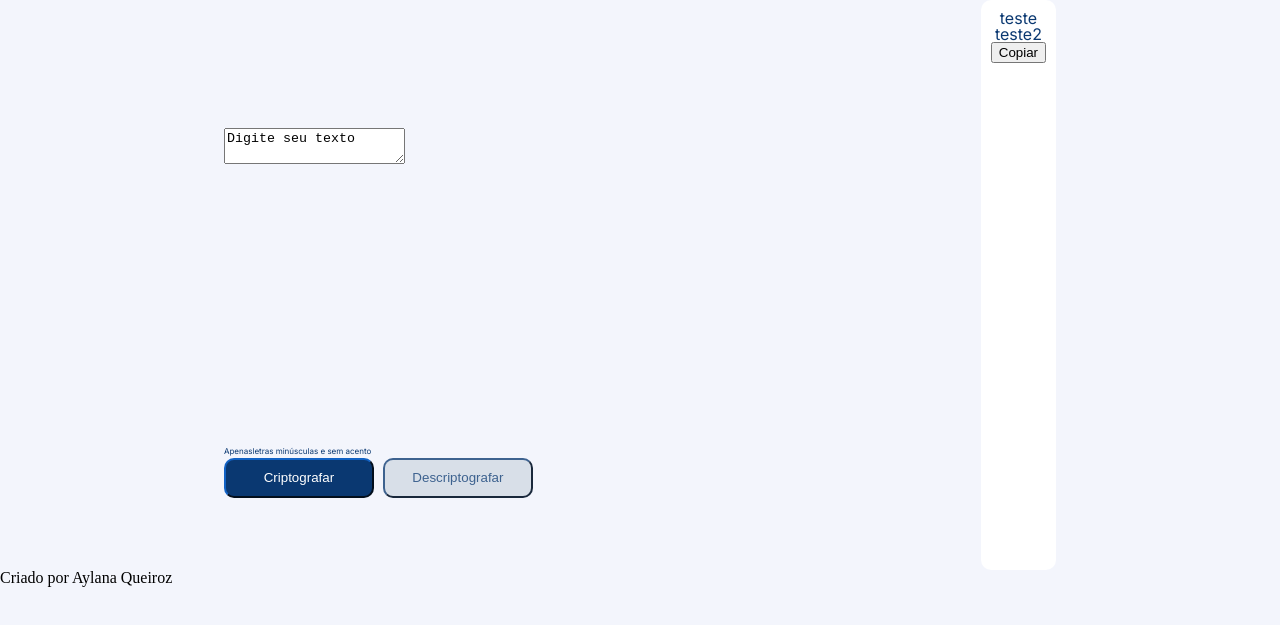
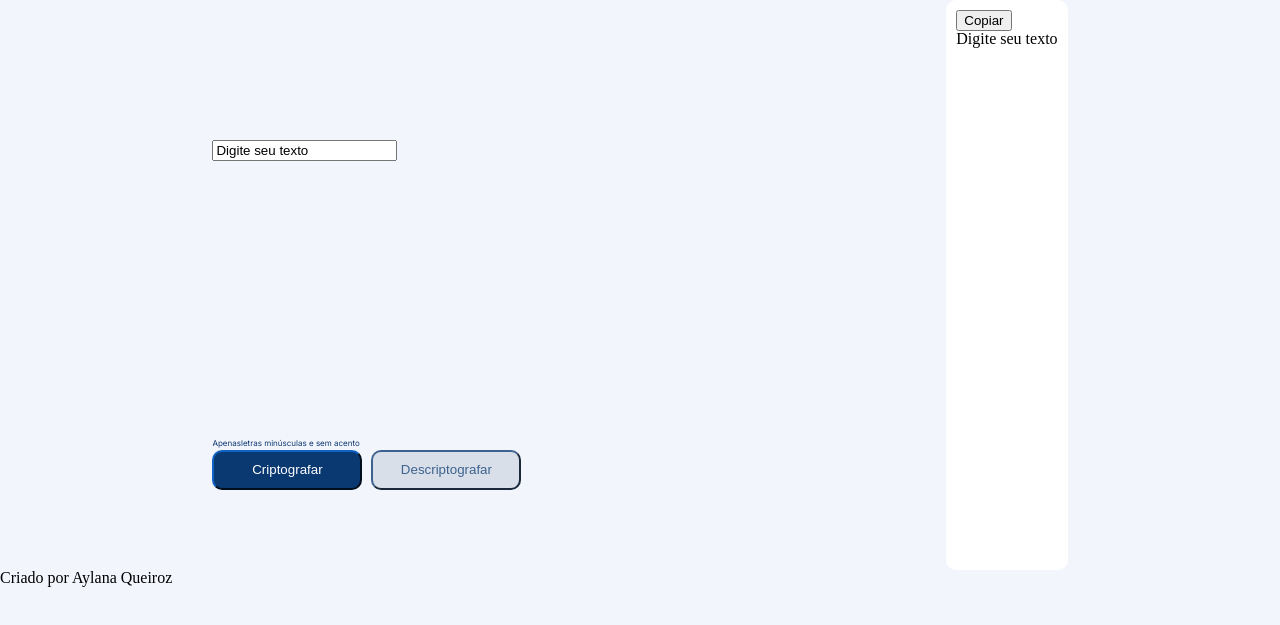
Before and after one commit to AylanaQueiroz/challenge_decodificador, a plain HTML site: page index.html in a window 1280 px wide. Both pictures are taken after a click on the button "Criptografar". Shown: the part 61-686 px from the top of the page. Drawn offline with Linux system fonts and the light colour scheme; a web font is replaced by a local one.

Commit message:
botao criptografar pegando valor da mensagem campo texto e mostrando a mensagem no campo mensagem criptografada

```diff
--- a/index.html
+++ b/index.html
@@ -20,17 +20,17 @@
     <header> <img class="logo" src="img/cabecalho.png"></header>
     <div class="container">
         <div class="text">
-            <textarea>Digite seu texto</textarea>
+            <input ype="text" id="campo_texto" value="Digite seu texto" onfocus="this.value=' ';">
             <div class="buttons">
                 <spam>Apenasletras minúsculas e sem acento</spam>
                 <button id="do_button" class="do_button">Criptografar</button>
                 <button id="undo_button" class="undo_button">Descriptografar</button>
             </div>
         </div>
-        <div class="texto_criptografado">
+        <div id="texto_criptografado" class="texto_criptografado">
             <img id="img_lupa" class="img_lupa" src="img/msg_img.svg" alt="">
             <h1 id="msg_cripto" class="msg_cripto"> Nenhuma mensagem encontrada</h1>
-            <p id="msg_cripto_2"  class="msg_cripto">Digite uma mensagem que você deseja criptografar</p>
+            <p id="msg_cripto_2" class="msg_cripto">Digite uma mensagem que você deseja criptografar</p>
             <button>Copiar</button>
         </div>
 
--- a/script.js
+++ b/script.js
@@ -3,7 +3,7 @@
 // a ação: imagem ficará com display: none, e o campo texto abaixo da imagem receberá um ''innerHtml'' que mostrará o valor do campo textarea.
 
 
-
+const campoTexto = document.getElementById('campo_texto')
 const botaoDo = document.getElementById('do_button');
 const botaoUndo = document.getElementById('undo_button');
 const imagemLupa = document.getElementById('img_lupa');
@@ -11,15 +11,28 @@ const campoMensagem = document.getElementById('msg_cripto');
 const campoMensagem2 =  document.getElementById('msg_cripto_2');
 
 
-botaoDo.addEventListener('click', showMessage)
+botaoDo.addEventListener('click', criptografarMsg)
 
-function showMessage() {
+function criptografarMsg() {
 
 
     imagemLupa.style.display = 'none';
-    campoMensagem.innerHTML= 'teste';
-    campoMensagem2.innerHTML = 'teste2'
+    campoMensagem.style.display = 'none';
+    campoMensagem2.style.display = 'none';
 
+    const newDiv = document.createElement('div');
+    const newParagraph =  document.createElement('div');
+    newDiv.appendChild(newParagraph)
+    newDiv.innerText = campoTexto.value
+    document.getElementById('texto_criptografado').appendChild(newDiv)
 
 
 }
+
+// Criar uma função
+// Ligar a função ao botão correspondente no html
+// criar um novo p
+// add value campoTexto ao novo p criado
+// capturar texto escrito no campo de input do html
+//Desenvolver a lógica da criptografia
+//retornar na tela o resultado do texto criptografado
```
